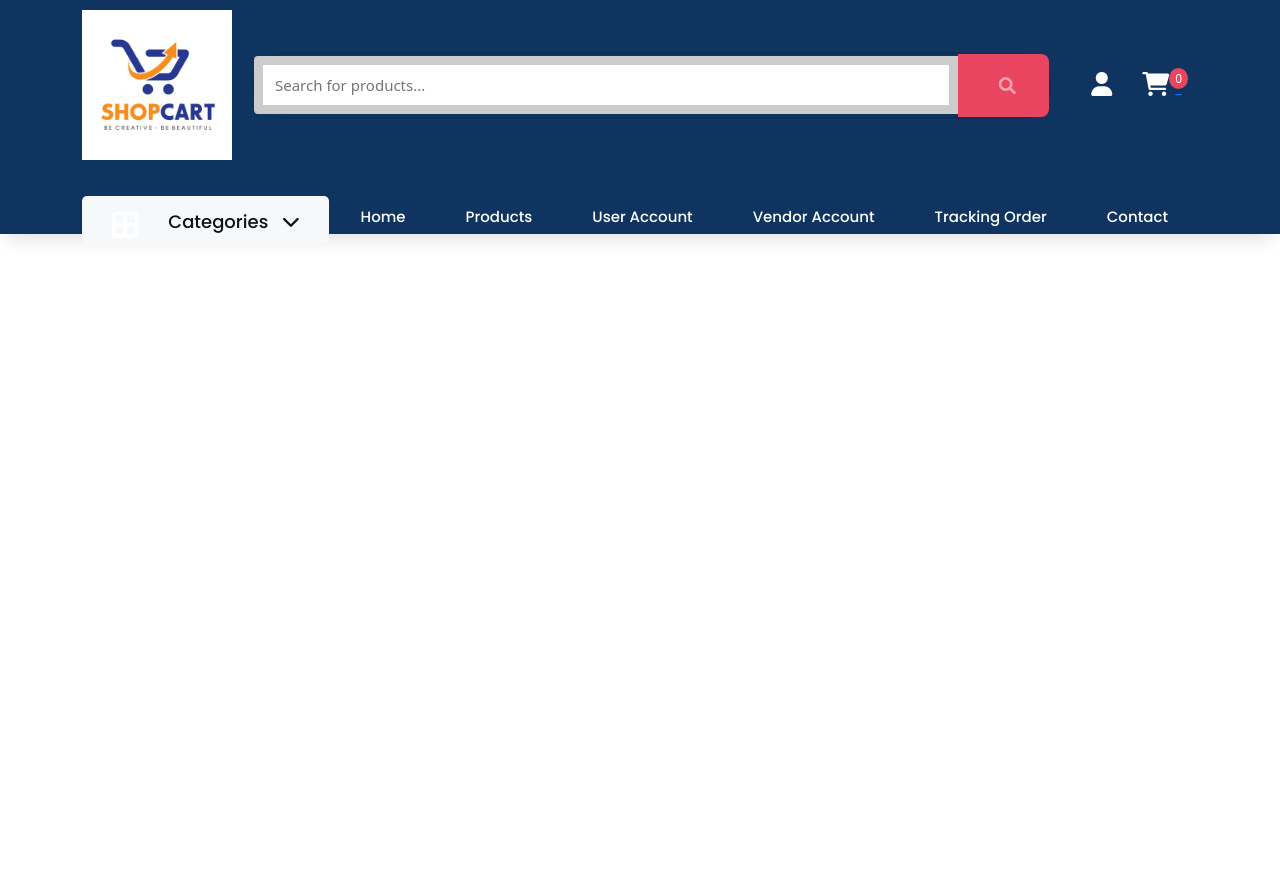
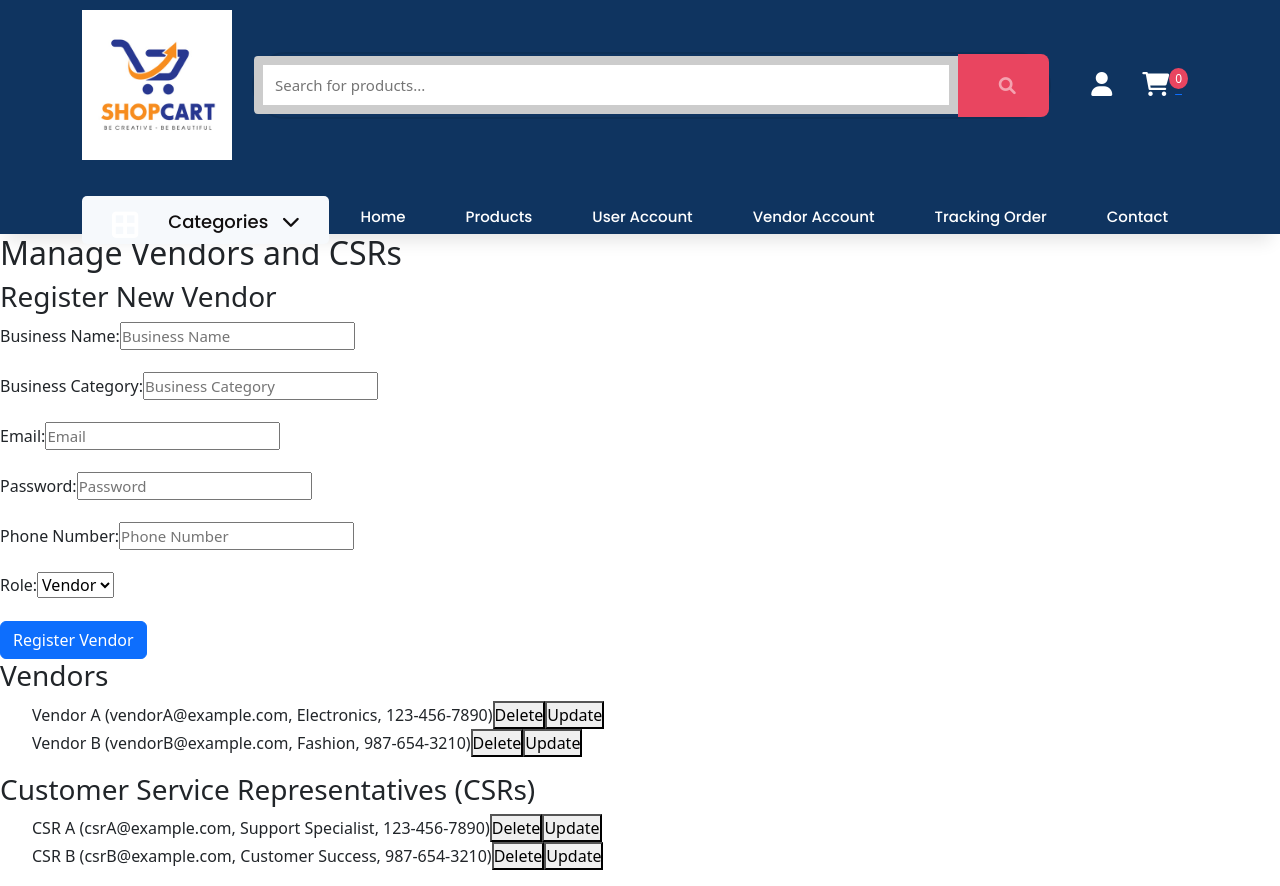
Before and after one commit to NindukiAbeyrathne/EAD-Ecommerce-frontend, a React (Create React App) app in the folder frontend/: page /admin/manage-users in a window 1280 px wide. Before the commit the page ends 800 px from the top, so only its background shows below. Built offline with nearby package versions, Linux system fonts and the light colour scheme.

Commit message:
VenderDashbord

```diff
--- a/frontend/src/App.js
+++ b/frontend/src/App.js
@@ -5,12 +5,15 @@ import {
   Routes, // React Router v6 uses Routes
   Route,
 } from "react-router-dom";
-// import InventoryManagementPage from './pages/InventoryManagementPage';
+
+// Import your pages
 import VendorManagementPage from "./common/pages/mock_pages/mock_pg_vendor";
 import InventoryManagementPage_mock from "./common/pages/mock_pages/mock_pg_inventry";
 import ProductManagementPage from "./common/pages/ProductManagementPage";
 import UserForm from "./common/pages/Login/UserForm";
-import AdminDashboard from "./common/pages/Login/AdminDashboard";
+import AdminDashboard from "./common/pages/Login/AdminDashboard"; // Admin Dashboard
+import AdminManageUsersPage from "./common/pages/Login/AdminManageUsersPage"; // Import Admin Manage Users Page
+import VendorDashboard from "./common/pages/Login/VendorDashboard";
 
 function App() {
   return (
@@ -18,14 +21,18 @@ function App() {
       <Router>
         <Header />
         <Routes>
+          {/* Public routes */}
           <Route path="/inventory" element={<InventoryManagementPage_mock />} />
           <Route path="/vendors" element={<VendorManagementPage />} />
           <Route path="/products" element={<ProductManagementPage />} />
+
           <Route path="/UserForm" element={<UserForm />} />
-          {/* Add more routes for other pages as needed */}
-
-          {/* Admin dashboard route */}
           <Route path="/admin/dashboard" element={<AdminDashboard />} />
+          <Route
+            path="/admin/manage-users"
+            element={<AdminManageUsersPage />}
+          />
+          <Route path="/vendor/dashboard" element={<VendorDashboard />} />
         </Routes>
       </Router>
     </>
--- /dev/null
+++ b/frontend/src/common/pages/Login/AdminManageUsersPage.jsx
@@ -0,0 +1,190 @@
+// src/common/pages/Admin/AdminManageUsersPage.jsx
+import React, { useState } from 'react';
+
+// Initial mock data for Vendors and CSRs
+const mockVendors = [
+  { id: 1, name: 'Vendor A', email: 'vendorA@example.com', role: 'Vendor', businessCategory: 'Electronics', phoneNumber: '123-456-7890' },
+  { id: 2, name: 'Vendor B', email: 'vendorB@example.com', role: 'Vendor', businessCategory: 'Fashion', phoneNumber: '987-654-3210' }
+];
+
+const mockCSRs = [
+  { id: 1, name: 'CSR A', email: 'csrA@example.com', role: 'CSR', jobRole: 'Support Specialist', phoneNumber: '123-456-7890' },
+  { id: 2, name: 'CSR B', email: 'csrB@example.com', role: 'CSR', jobRole: 'Customer Success', phoneNumber: '987-654-3210' }
+];
+
+const AdminManageUsersPage = () => {
+  const [vendors, setVendors] = useState(mockVendors); // State for Vendors
+  const [csrs, setCSRs] = useState(mockCSRs);          // State for CSRs
+  const [newUser, setNewUser] = useState({ name: '', businessCategory: '', email: '', password: '', phoneNumber: '', jobRole: '', role: 'Vendor' });
+
+  // Handle new user creation
+  const handleCreateUser = () => {
+    const newUserEntry = {
+      id: newUser.role === 'Vendor' ? vendors.length + 1 : csrs.length + 1,
+      ...newUser
+    };
+
+    if (newUser.role === 'Vendor') {
+      setVendors([...vendors, newUserEntry]); // Add to vendors list
+    } else if (newUser.role === 'CSR') {
+      setCSRs([...csrs, newUserEntry]); // Add to CSRs list
+    }
+
+    // Reset form
+    setNewUser({ name: '', businessCategory: '', email: '', password: '', phoneNumber: '', jobRole: '', role: 'Vendor' });
+  };
+
+  // Handle deleting a user
+  const handleDeleteUser = (id, role) => {
+    if (role === 'Vendor') {
+      setVendors(vendors.filter((vendor) => vendor.id !== id));
+    } else if (role === 'CSR') {
+      setCSRs(csrs.filter((csr) => csr.id !== id));
+    }
+  };
+
+  // Handle updating user details
+  const handleUpdateUser = (id, updatedUser) => {
+    if (updatedUser.role === 'Vendor') {
+      setVendors(
+        vendors.map((vendor) => (vendor.id === id ? { ...vendor, ...updatedUser } : vendor))
+      );
+    } else if (updatedUser.role === 'CSR') {
+      setCSRs(csrs.map((csr) => (csr.id === id ? { ...csr, ...updatedUser } : csr)));
+    }
+  };
+
+  return (
+    <div className="admin-manage-users-page">
+      <h2>Manage Vendors and CSRs</h2>
+
+      {/* Form to register a new Vendor or CSR */}
+      <div className="create-user-section">
+        <h3>Register New {newUser.role === 'Vendor' ? 'Vendor' : 'CSR'}</h3>
+
+        <div className="form-group">
+          <label>{newUser.role === 'Vendor' ? 'Business Name' : 'Full Name'}:</label>
+          <input
+            type="text"
+            placeholder={newUser.role === 'Vendor' ? 'Business Name' : 'Full Name'}
+            value={newUser.name}
+            onChange={(e) => setNewUser({ ...newUser, name: e.target.value })}
+            required
+          />
+        </div>
+
+        {/* Additional fields for Vendor */}
+        {newUser.role === 'Vendor' && (
+          <div className="form-group">
+            <label>Business Category:</label>
+            <input
+              type="text"
+              placeholder="Business Category"
+              value={newUser.businessCategory}
+              onChange={(e) => setNewUser({ ...newUser, businessCategory: e.target.value })}
+              required
+            />
+          </div>
+        )}
+
+        {/* Common fields for both Vendor and CSR */}
+        <div className="form-group">
+          <label>Email:</label>
+          <input
+            type="email"
+            placeholder="Email"
+            value={newUser.email}
+            onChange={(e) => setNewUser({ ...newUser, email: e.target.value })}
+            required
+          />
+        </div>
+
+        <div className="form-group">
+          <label>Password:</label>
+          <input
+            type="password"
+            placeholder="Password"
+            value={newUser.password}
+            onChange={(e) => setNewUser({ ...newUser, password: e.target.value })}
+            required
+          />
+        </div>
+
+        <div className="form-group">
+          <label>Phone Number:</label>
+          <input
+            type="tel"
+            placeholder="Phone Number"
+            value={newUser.phoneNumber}
+            onChange={(e) => setNewUser({ ...newUser, phoneNumber: e.target.value })}
+            required
+          />
+        </div>
+
+        {/* Additional fields for CSR */}
+        {newUser.role === 'CSR' && (
+          <div className="form-group">
+            <label>Job Role:</label>
+            <input
+              type="text"
+              placeholder="Job Role"
+              value={newUser.jobRole}
+              onChange={(e) => setNewUser({ ...newUser, jobRole: e.target.value })}
+              required
+            />
+          </div>
+        )}
+
+        <div className="form-group">
+          <label>Role:</label>
+          <select
+            value={newUser.role}
+            onChange={(e) => setNewUser({ ...newUser, role: e.target.value })}
+          >
+            <option value="Vendor">Vendor</option>
+            <option value="CSR">CSR</option>
+          </select>
+        </div>
+
+        <button className="btn btn-primary" onClick={handleCreateUser}>
+          Register {newUser.role === 'Vendor' ? 'Vendor' : 'CSR'}
+        </button>
+      </div>
+
+      {/* Separate lists for Vendors and CSRs */}
+      <div className="user-lists">
+        <div className="vendor-list">
+          <h3>Vendors</h3>
+          <ul>
+            {vendors.map((vendor) => (
+              <li key={vendor.id}>
+                {vendor.name} ({vendor.email}, {vendor.businessCategory}, {vendor.phoneNumber})
+                <button onClick={() => handleDeleteUser(vendor.id, 'Vendor')}>Delete</button>
+                <button onClick={() => handleUpdateUser(vendor.id, { ...vendor })}>
+                  Update
+                </button>
+              </li>
+            ))}
+          </ul>
+        </div>
+
+        <div className="csr-list">
+          <h3>Customer Service Representatives (CSRs)</h3>
+          <ul>
+            {csrs.map((csr) => (
+              <li key={csr.id}>
+                {csr.name} ({csr.email}, {csr.jobRole}, {csr.phoneNumber})
+                <button onClick={() => handleDeleteUser(csr.id, 'CSR')}>Delete</button>
+                <button onClick={() => handleUpdateUser(csr.id, { ...csr })}>
+                  Update
+                </button>
+              </li>
+            ))}
+          </ul>
+        </div>
+      </div>
+    </div>
+  );
+};
+
+export default AdminManageUsersPage;
--- a/frontend/src/common/pages/Login/UserForm.jsx
+++ b/frontend/src/common/pages/Login/UserForm.jsx
@@ -27,10 +27,10 @@ const UserForm = () => {
         localStorage.setItem('isAdmin', true);  // Store admin status in localStorage
         navigate('/admin/dashboard');          // Redirect to the admin dashboard
       }
-      // Handle other roles (e.g., Vendor, CSR)
+      // Redirect Vendor to the Vendor Dashboard
       else if (foundUser.role === 'Vendor') {
-        setMessage('Logged in as Vendor. Redirect to vendor section...');
-        // Add redirection or additional logic for Vendor
+        localStorage.setItem('isVendor', true);  // Store vendor status in localStorage
+        navigate('/vendor/dashboard');           // Redirect to the vendor dashboard
       }
       else if (foundUser.role === 'CSR') {
         setMessage('Logged in as CSR. Redirect to CSR section...');
--- /dev/null
+++ b/frontend/src/common/pages/Login/VendorDashboard.jsx
@@ -0,0 +1,27 @@
+// src/components/VendorDashboard.jsx
+import React from 'react';
+import { Link } from 'react-router-dom';
+
+const VendorDashboard = () => {
+  return (
+    <div className="vendor-dashboard">
+      <h2>Vendor Dashboard</h2>
+      <p>Welcome to your dashboard. Here you can manage your products, inventory, and view orders.</p>
+
+      {/* Links to different vendor functionalities */}
+      <div className="vendor-actions">
+        <Link to="/vendor/manage-products">
+          <button className="btn btn-primary">Manage Products</button>
+        </Link>
+        <Link to="/vendor/manage-inventory">
+          <button className="btn btn-secondary">Manage Inventory</button>
+        </Link>
+        <Link to="/vendor/manage-orders">
+          <button className="btn btn-success">Manage Orders</button>
+        </Link>
+      </div>
+    </div>
+  );
+};
+
+export default VendorDashboard;
```
